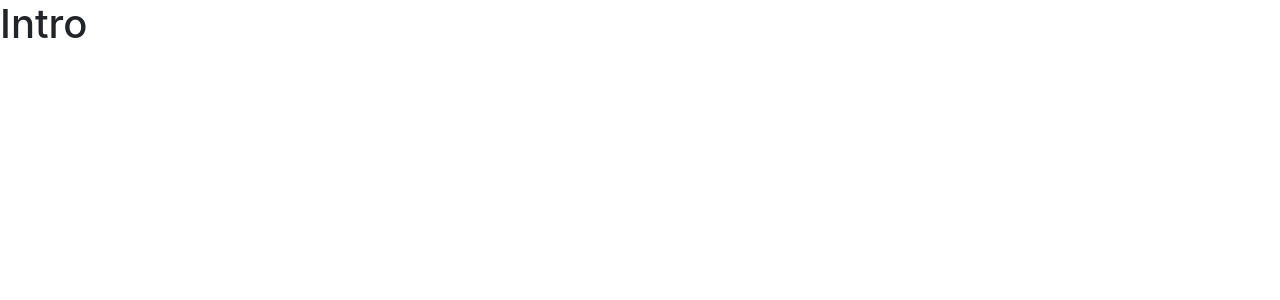
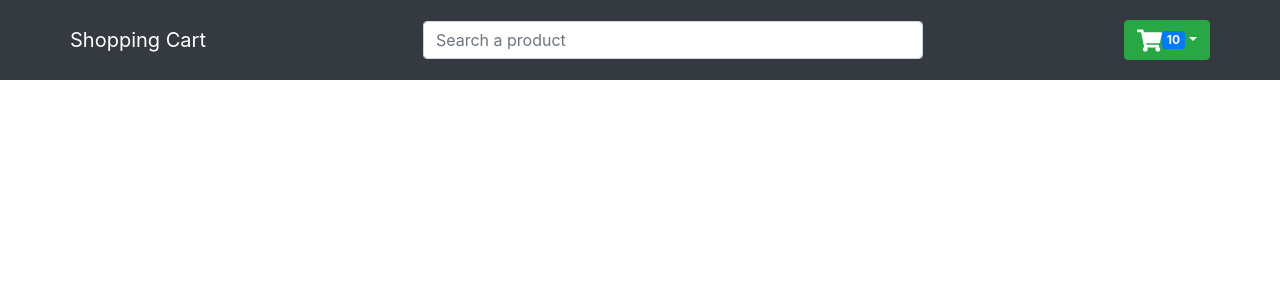
Before and after one commit to Ihliana/ShoppingCart, a React (Create React App) app: page / in a window 1280 px wide. Shown: the top 300 px of the page. Built offline with nearby package versions, Linux system fonts and the light colour scheme.

Commit message:
Header component
adding 'react-bootstrap' and 'react-icons' modules  ...creating the Header

```diff
--- a/package.json
+++ b/package.json
@@ -10,8 +10,12 @@
     "react": "^18.2.0",
     "react-bootstrap": "^2.8.0",
     "react-dom": "^18.2.0",
+    "react-icons": "^4.10.1",
     "react-scripts": "5.0.1",
     "web-vitals": "^2.1.4"
+  },
+  "overrides": {
+    "autoprefixer": "10.4.5"
   },
   "scripts": {
     "start": "react-scripts start",
--- a/src/App.css
+++ b/src/App.css
@@ -0,0 +1,4 @@
+a {
+    text-decoration: none !important;
+    color: inherit !important;
+}
--- a/src/App.js
+++ b/src/App.js
@@ -1,10 +1,12 @@
 import React from "react"
 import './App.css';
+
+import Header from "./components/Header"
 
 function App() {
   return (
     <div className="App">
-      <h1>Intro</h1>
+      <Header />
     </div>
   );
 }
--- /dev/null
+++ b/src/components/Header.js
@@ -0,0 +1,34 @@
+import React from 'react'
+import {Container, Navbar, FormControl,Badge, Nav, Dropdown} from 'react-bootstrap'
+import { FaShoppingCart } from "react-icons/fa";
+
+function Header() {
+  return (
+    <Navbar bg='dark' variant='dark' style={{height: 80}}>
+        <Container>
+            <Navbar.Brand>
+                <a href="/">Shopping Cart</a>
+            </Navbar.Brand>
+
+            <Navbar.Text className='search'>
+                <FormControl style={{width: 500}} className='-auto' placeholder="Search a product" />
+            </Navbar.Text>
+
+            <Nav>
+                <Dropdown alignRight>
+                    <Dropdown.Toggle variant='success'>
+                        <FaShoppingCart color="white" fontSize="25px" />
+                        <Badge>{10}</Badge>
+                    </Dropdown.Toggle>
+
+                    <Dropdown.Menu style={{minWidth: 370}}>
+                        <span style={{padding: 10}}>Cart is Empty!</span>
+                    </Dropdown.Menu>
+                </Dropdown>
+            </Nav>
+        </Container>
+    </Navbar>
+  )
+}
+
+export default Header
```
Also changed, not shown: 1 other file (tests, documents, lock files or other folders).
